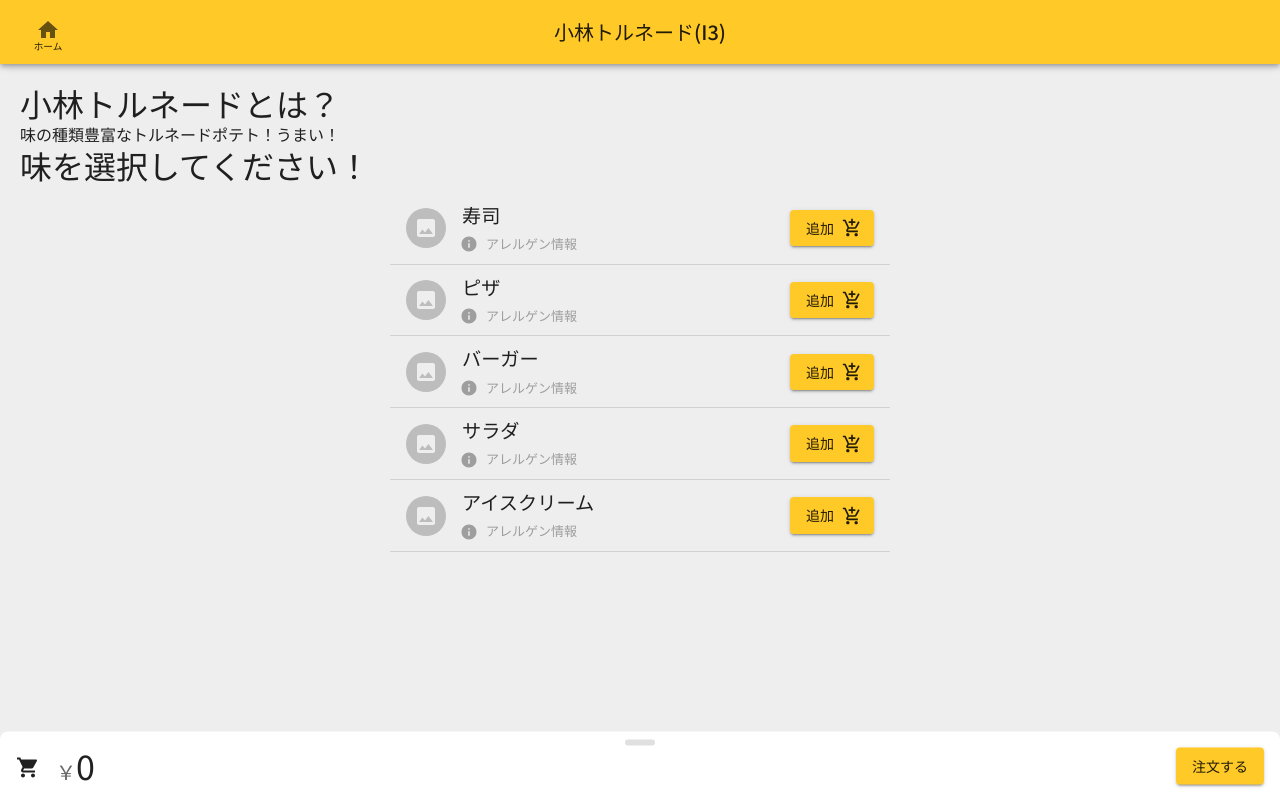
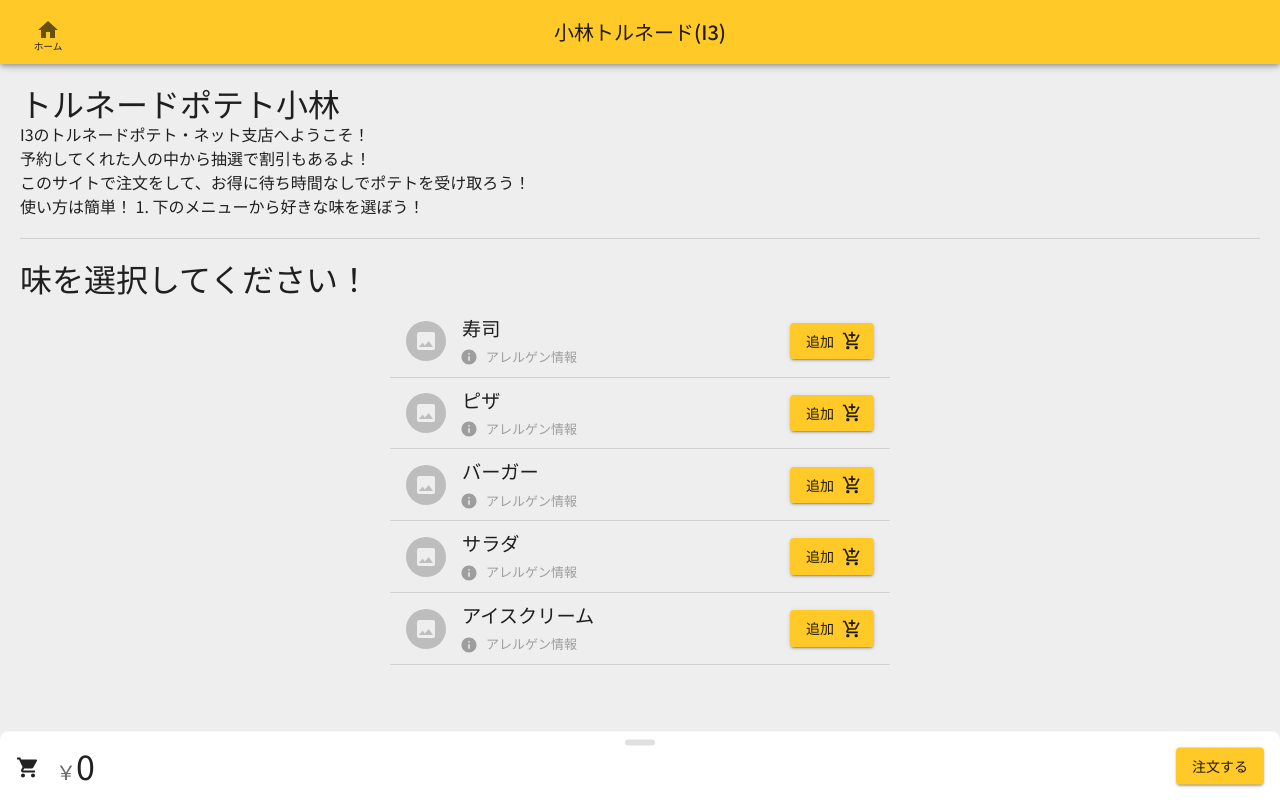
Before and after one commit to dokimiki/scfes23-foodorder, a Next.js app: page /I3/order/menus in a window 1280 px wide. Built offline with nearby package versions, Linux system fonts and the light colour scheme.

Commit message:
some pepper

```diff
--- a/src/app/I3/admin/potato/page.tsx
+++ b/src/app/I3/admin/potato/page.tsx
@@ -46,7 +46,7 @@ export default function Potato() {
                 </TableHead>
                 <TableBody>
                     {reception_time.map((e, i) => (
-                        <TableRow>
+                        <TableRow key={i}>
                             <TableCell>
                                 <Typography fontSize={"1.7rem"}>{e}</Typography>
                             </TableCell>
--- a/src/app/I3/order/menus/page.tsx
+++ b/src/app/I3/order/menus/page.tsx
@@ -11,7 +11,7 @@ import OrderDrawerContent from "./OrderDrawerContent";
 import MenuItemPaper from "./MenuItemPaper";
 import { allergensList } from "@/libs/types/allergen";
 import List from "@mui/material/List";
-import { Backdrop, CircularProgress, Dialog } from "@mui/material";
+import { Backdrop, CircularProgress, Dialog, Divider } from "@mui/material";
 import AllergenDialogContent from "./AllergenDialogContent";
 
 const drawerBleeding = 68.5;
@@ -97,10 +97,19 @@ export default function Menus() {
                         fontSize: "2rem",
                     }}
                 >
-                    小林トルネードとは？
+                    トルネードポテト小林
                 </Typography>
-                <Typography variant="body1">味の種類豊富なトルネードポテト！うまい！</Typography>
+                <Typography variant="body1">
+                    I3のトルネードポテト・ネット支店へようこそ！
+                    <br />
+                    予約してくれた人の中から抽選で割引もあるよ！
+                    <br /> このサイトで注文をして、お得に待ち時間なしでポテトを受け取ろう！
+                    <br />
+                    使い方は簡単！ 1. 下のメニューから好きな味を選ぼう！
+                </Typography>
             </div>
+
+            <Divider sx={{ margin: "20px 0" }} />
 
             <div>
                 <Typography
```
